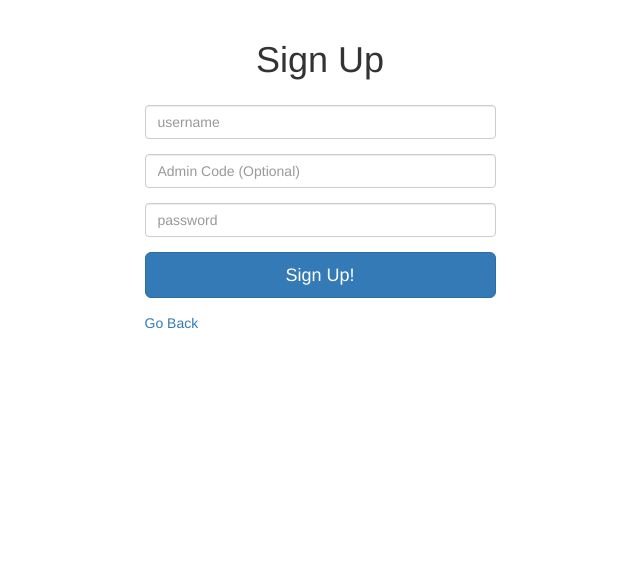
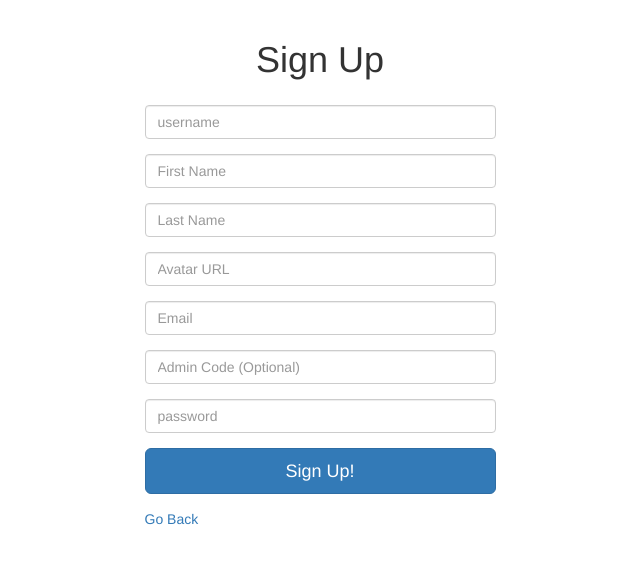
Before and after one commit to Mercer1410/YelpCamp, a Node server app: page /register in a window 1280 px wide. Shown: the part 52-616 px from the top of the page, without its empty margins (320-960 px from the left). Run offline with Node 20, Linux system fonts and the light colour scheme; some libraries are stand-ins or nearby versions.

Commit message:
User Profile Added

```diff
--- a/models/user.js
+++ b/models/user.js
@@ -4,6 +4,10 @@ var passportLocalMongoose = require("passport-local-mongoose");
 var UserSchema = new mongoose.Schema({
     username: String,
     password: String,
+    avatar: String,
+    firstName: String,
+    lastName: String,
+    email: String,
     isAdmin: {type: Boolean, default: false}
 });
 
--- a/routes/index.js
+++ b/routes/index.js
@@ -2,6 +2,7 @@ var express = require("express");
 var router = express.Router();
 var passport = require("passport");
 var User = require("../models/user");
+var Campground = require("../models/campground");
 
 router.get("/",function(req,res){
 	res.render("landing");
@@ -16,7 +17,13 @@ router.get("/register", function(req,res){
 });
 //Sign Up Logic
 router.post("/register", function(req, res){
-    var newUser = new User({username: req.body.username});
+    var newUser = new User({
+        username: req.body.username,
+        firstName: req.body.firstName,
+        lastName: req.body.lastName,
+        avatar: req.body.avatar,
+        email: req.body.email
+    });
     if(req.body.adminCode === "secretCode123"){
         newUser.isAdmin = true;
     }
@@ -47,4 +54,23 @@ router.get("/logout", function(req,res){
 	res.redirect("/campgrounds");
 });
 
+//User Profile
+router.get("/users/:id", function(req,res){
+    User.findById(req.params.id, function(err,foundUser){
+        if(err){
+            req.flash("error", "Something Went Wrong");
+            res.redirect("/");
+        }else{
+            Campground.find().where("author.id").equals(foundUser._id).exec(function(err, campgrounds){
+                if(err){
+                    req.flash("error", "Something Went Wrong");
+                    res.redirect("/");
+                }else{
+                    res.render("users/show", {user: foundUser, campground: campgrounds});
+                }
+            });
+        }
+    })
+});
+
 module.exports = router;
--- a/views/campgrounds/show.ejs
+++ b/views/campgrounds/show.ejs
@@ -15,7 +15,7 @@
                     <h4><a><%=item.name%></a></h4>
                     <p><%=item.description%></p>
                     <p>
-                        <em>Submitted by: <%= item.author.username %>, <%= moment(item.createdAt).fromNow() %></em>
+                        <em>Submitted by: <a href="/users/<%= item.author.id %>"><%= item.author.username %></a>, <%= moment(item.createdAt).fromNow() %></em>
                     </p>
                     <% if(currentUser && item.author.id.equals(currentUser._id) || currentUser && currentUser.isAdmin === true){ %>
                         <a class="btn btn-xs btn-warning" href="/campgrounds/<%= item._id %>/edit">Edit Campground</a>
--- a/views/register.ejs
+++ b/views/register.ejs
@@ -5,6 +5,18 @@
         <form action="/register" method="post">
             <div class="form-group">
                 <input class="form-control" type="text" name="username" placeholder="username">
+            </div>
+            <div class="form-group">
+                <input class="form-control" type="text" name="firstName" placeholder="First Name">
+            </div>
+            <div class="form-group">
+                <input class="form-control" type="text" name="lastName" placeholder="Last Name">
+            </div>
+            <div class="form-group">
+                <input class="form-control" type="text" name="avatar" placeholder="Avatar URL">
+            </div>
+            <div class="form-group">
+                <input class="form-control" type="email" name="email" placeholder="Email">
             </div>
             <div class="form-group">
                 <input class="form-control" type="text" name="adminCode" placeholder="Admin Code (Optional)">
```
Also changed, not shown: views/users/show.ejs (added, +23 -0 lines).
